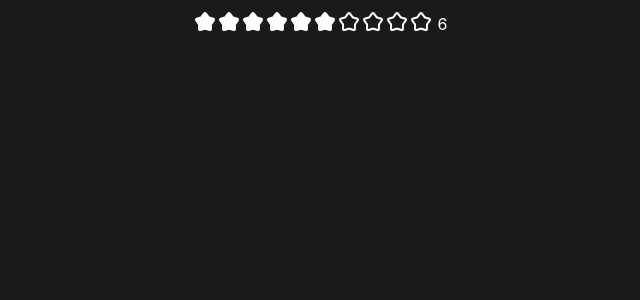
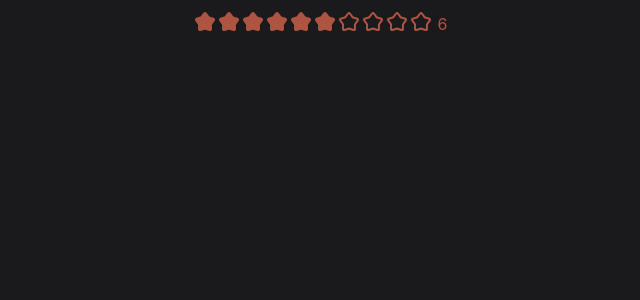
Before and after one commit to mustafa-salah-1/react-list-movies, a React (Create React App) app: page / in a window 1280 px wide. Shown: the top 300 px of the page, without its empty margins (320-960 px from the left). Built offline with nearby package versions, Linux system fonts and the light colour scheme.

Commit message:
Adds customizable color to StarRating
Allows to change the color of the StarRating component.

This improves component's reusability by allowing to adapt the color to the
application's theme.

```diff
--- a/src/component/StarRating.js
+++ b/src/component/StarRating.js
@@ -10,11 +10,12 @@ const styleStar = {
   justifyContent: "center",
   color: "white",
   alignItems: "center",
-    gap: "5px"
+  gap: "5px",
 };
 export default function StarRating({
   starLength = 5,
   defaultRate = 0,
+  color = "#fff",
 }) {
   const [rate, setRate] = useState(defaultRate);
   const [rateHover, setRateHover] = useState(rate);
@@ -33,6 +34,7 @@ export default function StarRating({
       <div style={styleStar}>
         {Array.from({ length: starLength }, (_, i) => (
           <Star
+            color={color}
             key={i}
             onHover={() => handleHoverRating(i + 1)}
             onLeave={() => handleLeaveRating(rate)}
@@ -41,35 +43,37 @@ export default function StarRating({
           />
         ))}
       </div>
-      <div>{rateHover}</div>
+      <div style={{ color: color }}>{rateHover}</div>
     </div>
   );
 }
 
-function Star({ onClick, onHover, onLeave, fullHover }) {
+function Star({ onClick, onHover, onLeave, fullHover, color }) {
   return (
     <div onMouseOver={onHover} onMouseOut={onLeave} onClick={onClick}>
       {fullHover ? (
         <svg
           xmlns="http://www.w3.org/2000/svg"
+          fill={color}
           width="24"
           height="24"
           viewBox="0 0 24 24"
         >
           <path
-            fill="currentColor"
+            fill={color}
             d="m7.625 6.4l2.8-3.625q.3-.4.713-.587T12 2t.863.188t.712.587l2.8 3.625l4.25 1.425q.65.2 1.025.738t.375 1.187q0 .3-.088.6t-.287.575l-2.75 3.9l.1 4.1q.025.875-.575 1.475t-1.4.6q-.05 0-.55-.075L12 19.675l-4.475 1.25q-.125.05-.275.063T6.975 21q-.8 0-1.4-.6T5 18.925l.1-4.125l-2.725-3.875q-.2-.275-.288-.575T2 9.75q0-.625.363-1.162t1.012-.763z"
           />
         </svg>
       ) : (
         <svg
           xmlns="http://www.w3.org/2000/svg"
+          fill={color}
           width="24"
           height="24"
           viewBox="0 0 24 24"
         >
           <path
-            fill="currentColor"
+            fill={color}
             d="m7.625 6.4l2.8-3.625q.3-.4.713-.587T12 2t.863.188t.712.587l2.8 3.625l4.25 1.425q.65.2 1.025.738t.375 1.187q0 .3-.088.6t-.287.575l-2.75 3.9l.1 4.1q.025.875-.575 1.475t-1.4.6q-.05 0-.55-.075L12 19.675l-4.475 1.25q-.125.05-.275.063T6.975 21q-.8 0-1.4-.6T5 18.925l.1-4.125l-2.725-3.875q-.2-.275-.288-.575T2 9.75q0-.625.363-1.162t1.012-.763zM8.85 8.125L4 9.725L7.1 14.2L7 18.975l5-1.375l5 1.4l-.1-4.8L20 9.775l-4.85-1.65L12 4zM12 11.5"
           />
         </svg>
--- a/src/index.js
+++ b/src/index.js
@@ -8,6 +8,6 @@ const root = ReactDOM.createRoot(document.getElementById("root"));
 root.render(
   <React.StrictMode>
     {/* <App /> */}
-    <StarRating defaultRate={6} starLength={10} />
+    <StarRating defaultRate={6} starLength={10} color={"#ad5542"} />
   </React.StrictMode>
 );
```
Lines whose indentation alone changed are shown as unchanged.
